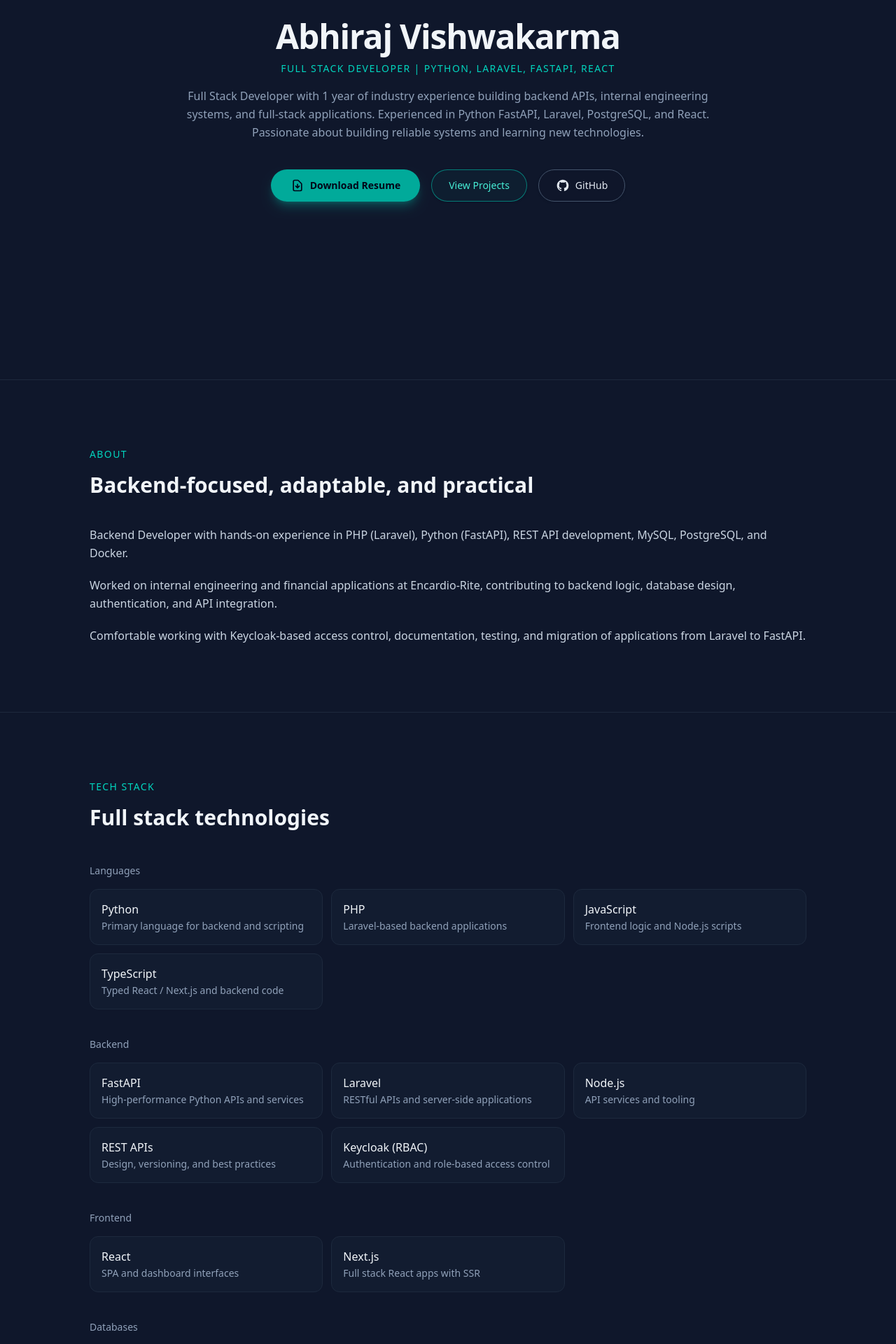
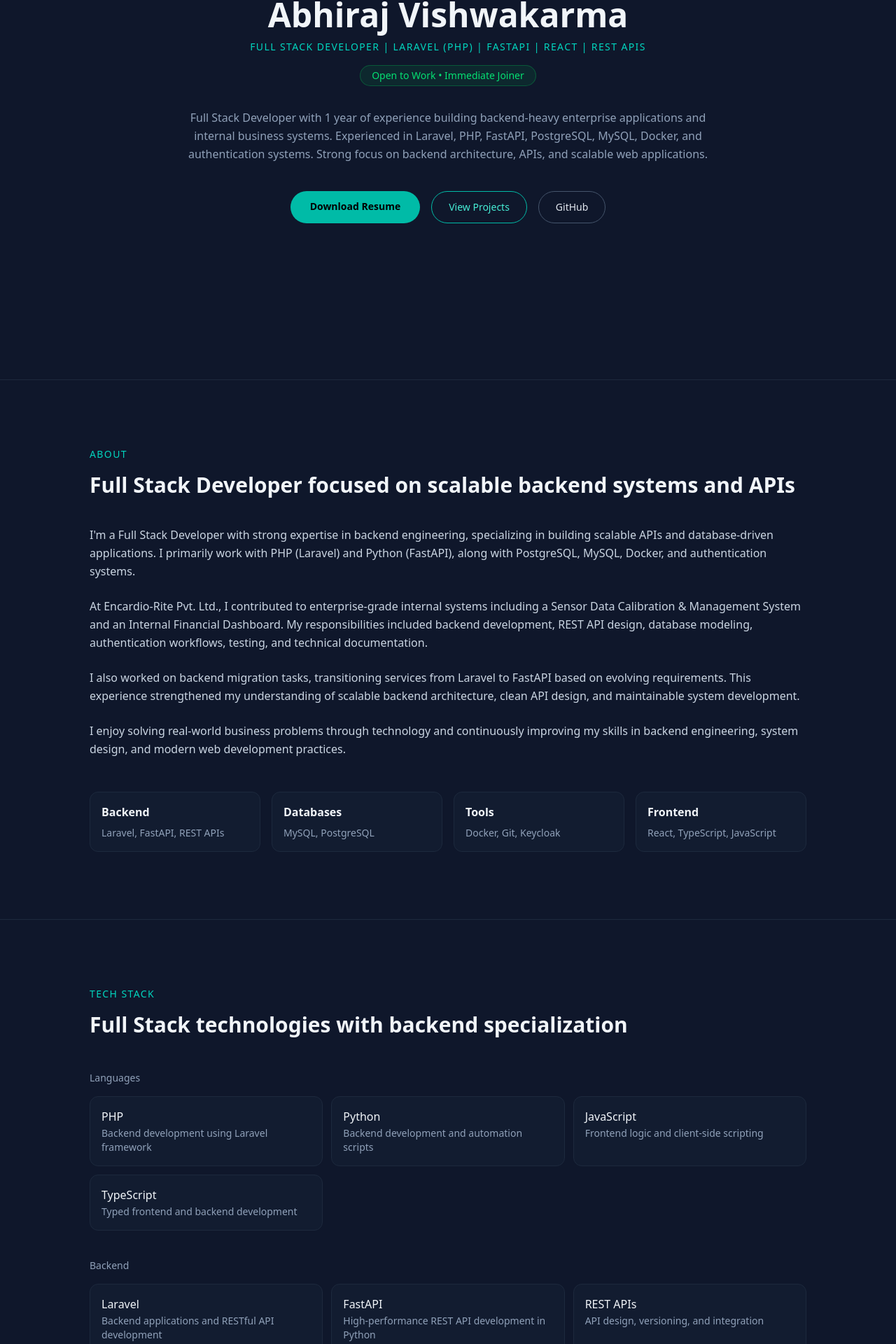
Before and after one commit to Abhiraj0406/portfolio, a React (Vite) app: page / in a window 1280 px wide. Shown: the part 258-2178 px from the top of the page at 70% size. Built offline with nearby package versions, Linux system fonts and the light colour scheme; no server answers; the HTML template or start-up script is replaced by a standard one.

Commit message:
Refactor About, Contact, Experience, FeaturedProjects, Hero, TechStack components for improved clarity, structure, and functionality; enhance project descriptions and tech stack details.

```diff
--- a/src/components/About.jsx
+++ b/src/components/About.jsx
@@ -1,10 +1,4 @@
 import { motion } from 'framer-motion';
-
-const SUMMARY = [
-  'Backend Developer with hands-on experience in PHP (Laravel), Python (FastAPI), REST API development, MySQL, PostgreSQL, and Docker.',
-  'Worked on internal engineering and financial applications at Encardio-Rite, contributing to backend logic, database design, authentication, and API integration.',
-  'Comfortable working with Keycloak-based access control, documentation, testing, and migration of applications from Laravel to FastAPI.',
-];
 
 export default function About() {
   return (
@@ -27,7 +21,7 @@ export default function About() {
           transition={{ duration: 0.4, delay: 0.05 }}
           className="mb-10 text-2xl font-semibold text-slate-100 sm:text-3xl"
         >
-          Backend-focused, adaptable, and practical
+          Full Stack Developer focused on scalable backend systems and APIs
         </motion.p>
 
         <motion.div
@@ -35,13 +29,71 @@ export default function About() {
           whileInView={{ opacity: 1, y: 0 }}
           viewport={{ once: true, margin: '-60px' }}
           transition={{ duration: 0.4, delay: 0.1 }}
-          className="space-y-5 text-slate-300"
+          className="space-y-6 text-slate-300"
         >
-          {SUMMARY.map((para) => (
-            <p key={para} className="leading-relaxed">
-              {para}
+          <p className="leading-relaxed">
+            I'm a Full Stack Developer with strong expertise in backend engineering,
+            specializing in building scalable APIs and database-driven applications.
+            I primarily work with PHP (Laravel) and Python (FastAPI), along with
+            PostgreSQL, MySQL, Docker, and authentication systems.
+          </p>
+
+          <p className="leading-relaxed">
+            At Encardio-Rite Pvt. Ltd., I contributed to enterprise-grade internal
+            systems including a Sensor Data Calibration & Management System and an
+            Internal Financial Dashboard. My responsibilities included backend
+            development, REST API design, database modeling, authentication workflows,
+            testing, and technical documentation.
+          </p>
+
+          <p className="leading-relaxed">
+            I also worked on backend migration tasks, transitioning services from
+            Laravel to FastAPI based on evolving requirements. This experience
+            strengthened my understanding of scalable backend architecture, clean API
+            design, and maintainable system development.
+          </p>
+
+          <p className="leading-relaxed">
+            I enjoy solving real-world business problems through technology and
+            continuously improving my skills in backend engineering, system design,
+            and modern web development practices.
+          </p>
+        </motion.div>
+
+        <motion.div
+          initial={{ opacity: 0, y: 24 }}
+          whileInView={{ opacity: 1, y: 0 }}
+          viewport={{ once: true }}
+          transition={{ duration: 0.4, delay: 0.2 }}
+          className="mt-12 grid gap-4 sm:grid-cols-2 lg:grid-cols-4"
+        >
+          <div className="rounded-xl border border-slate-800 bg-slate-800/30 p-4">
+            <h3 className="font-semibold text-slate-100">Backend</h3>
+            <p className="mt-2 text-sm text-slate-400">
+              Laravel, FastAPI, REST APIs
             </p>
-          ))}
+          </div>
+
+          <div className="rounded-xl border border-slate-800 bg-slate-800/30 p-4">
+            <h3 className="font-semibold text-slate-100">Databases</h3>
+            <p className="mt-2 text-sm text-slate-400">
+              MySQL, PostgreSQL
+            </p>
+          </div>
+
+          <div className="rounded-xl border border-slate-800 bg-slate-800/30 p-4">
+            <h3 className="font-semibold text-slate-100">Tools</h3>
+            <p className="mt-2 text-sm text-slate-400">
+              Docker, Git, Keycloak
+            </p>
+          </div>
+
+          <div className="rounded-xl border border-slate-800 bg-slate-800/30 p-4">
+            <h3 className="font-semibold text-slate-100">Frontend</h3>
+            <p className="mt-2 text-sm text-slate-400">
+              React, TypeScript, JavaScript
+            </p>
+          </div>
         </motion.div>
       </div>
     </section>
--- a/src/components/FeaturedProjects.jsx
+++ b/src/components/FeaturedProjects.jsx
@@ -1,12 +1,15 @@
 import { motion } from 'framer-motion';
 
-const PROJECTS = [
+const PROJECT_GROUPS = [
+  {
+    section: 'Enterprise Systems (Encardio-Rite Pvt. Ltd.)',
+    projects: [
       {
         name: 'Sensor Data Calibration & Management System',
         bullets: [
-      'Internal engineering application for calibration workflow automation and sensor data management.',
-      'Contributed to backend development using Laravel first and later FastAPI during migration.',
-      'Built REST APIs, database operations, authentication flows, and support for dashboard integration.',
+          'Enterprise internal system for sensor calibration workflow automation and structured data management.',
+          'Worked on backend development using Laravel and contributed to migration and enhancements in FastAPI.',
+          'Developed REST APIs, database models, authentication flows, and dashboard integration support.',
         ],
         stack: ['Laravel', 'PHP', 'Python', 'FastAPI', 'PostgreSQL', 'Docker', 'Keycloak', 'React'],
         repo: null,
@@ -15,24 +18,34 @@ const PROJECTS = [
       {
         name: 'Internal Financial Dashboard System',
         bullets: [
-      'Internal dashboard for structured financial and operational reporting.',
-      'Developed FastAPI APIs with pagination, filtering, and data handling for larger datasets.',
-      'Supported React and TypeScript integration, backend testing, and documentation.',
+          'Internal reporting system for financial and operational data visualization and analysis.',
+          'Built FastAPI-based APIs with pagination, filtering, and optimized handling of large datasets.',
+          'Supported frontend integration (React + TypeScript), backend testing, and API documentation.',
         ],
-    stack: ['Python', 'FastAPI', 'PostgreSQL', 'React', 'TypeScript', 'Docker'],
+        stack: ['PHP', 'Python', 'FastAPI', 'PostgreSQL', 'React', 'TypeScript', 'Docker'],
         repo: null,
         live: null,
       },
+    ],
+  },
+
+  {
+    section: 'Assignment / Independent Project',
+    projects: [
       {
         name: 'ExploreHub – Web Data Discovery Platform',
         bullets: [
-      'Full-stack platform that discovers and presents structured web data.',
-      'Built backend APIs with NestJS and integrated them with a Next.js frontend.',
-      'Implemented scraping workflows to collect and normalize data from multiple sources.',
+          'Company assignment project for web data scraping and structured data exploration.',
+          'Built backend APIs using NestJS and integrated them with a Next.js frontend.',
+          'Designed scraping workflows for extracting, cleaning, and normalizing hierarchical web data.',
+          'Deployed backend on Railway using Docker containers and frontend on Vercel.',
+          'Developed using an AI-assisted workflow (Cursor) to speed up implementation and prototyping.',
         ],
-    stack: ['Next.js', 'NestJS', 'Web Scraping'],
+        stack: ['Next.js', 'NestJS', 'Web Scraping', 'Docker', 'PostgreSQL', 'Redis', 'Railway', 'Vercel'],
         repo: 'https://github.com/Abhiraj0406/ExploreHub',
         live: 'https://explore-hub-neon.vercel.app/',
+      },
+    ],
   },
 ];
 
@@ -40,6 +53,7 @@ export default function FeaturedProjects() {
   return (
     <section id="projects" className="border-t border-slate-800 px-6 py-20 sm:py-24">
       <div className="mx-auto max-w-5xl">
+
         <motion.h2
           initial={{ opacity: 0, y: 20 }}
           whileInView={{ opacity: 1, y: 0 }}
@@ -57,11 +71,19 @@ export default function FeaturedProjects() {
           transition={{ duration: 0.4, delay: 0.05 }}
           className="mb-12 text-2xl font-semibold text-slate-100 sm:text-3xl"
         >
-          Backend work and internal systems
+          Enterprise systems and independent engineering work
         </motion.p>
 
+        <div className="space-y-12">
+
+          {PROJECT_GROUPS.map((group) => (
+            <div key={group.section}>
+              <h3 className="mb-6 text-sm font-medium text-slate-400 uppercase tracking-widest">
+                {group.section}
+              </h3>
+
               <div className="grid gap-6 lg:grid-cols-2">
-          {PROJECTS.map((project, i) => (
+                {group.projects.map((project, i) => (
                   <motion.article
                     key={project.name}
                     initial={{ opacity: 0, y: 24 }}
@@ -70,12 +92,14 @@ export default function FeaturedProjects() {
                     transition={{ duration: 0.4, delay: i * 0.1 }}
                     className="flex flex-col rounded-xl border border-slate-800 bg-slate-800/20 p-6 shadow-sm shadow-slate-950/40 transition hover:border-teal-500/40 hover:shadow-teal-500/20"
                   >
-              <h3 className="text-lg font-semibold text-slate-100">{project.name}</h3>
+                    <h4 className="text-lg font-semibold text-slate-100">
+                      {project.name}
+                    </h4>
 
                     <ul className="mt-3 flex-1 space-y-1.5 text-sm leading-relaxed text-slate-400">
                       {project.bullets.map((bullet) => (
                         <li key={bullet} className="flex gap-2">
-                    <span className="mt-1.5 h-1.5 w-1.5 shrink-0 rounded-full bg-teal-500" aria-hidden />
+                          <span className="mt-1.5 h-1.5 w-1.5 shrink-0 rounded-full bg-teal-500" />
                           <span>{bullet}</span>
                         </li>
                       ))}
@@ -83,7 +107,10 @@ export default function FeaturedProjects() {
 
                     <div className="mt-4 flex flex-wrap gap-2">
                       {project.stack.map((tech) => (
-                  <span key={tech} className="rounded-full bg-slate-700/80 px-3 py-1 text-xs text-slate-100">
+                        <span
+                          key={tech}
+                          className="rounded-full bg-slate-700/80 px-3 py-1 text-xs text-slate-100"
+                        >
                           {tech}
                         </span>
                       ))}
@@ -102,7 +129,9 @@ export default function FeaturedProjects() {
                         }`}
                       >
                         Live Demo
-                  {!project.live && <span className="text-[10px]">(internal)</span>}
+                        {!project.live && (
+                          <span className="text-[10px]">(internal)</span>
+                        )}
                       </a>
 
                       <a
@@ -117,13 +146,19 @@ export default function FeaturedProjects() {
                         }`}
                       >
                         GitHub
-                  {!project.repo && <span className="text-[10px]">(internal)</span>}
+                        {!project.repo && (
+                          <span className="text-[10px]">(internal)</span>
+                        )}
                       </a>
                     </div>
                   </motion.article>
                 ))}
               </div>
             </div>
+          ))}
+
+        </div>
+      </div>
     </section>
   );
 }
--- a/src/components/Hero.jsx
+++ b/src/components/Hero.jsx
@@ -8,87 +8,62 @@ export default function Hero() {
       id="hero"
       className="relative flex min-h-screen flex-col items-center justify-center px-6 pt-24 pb-16"
     >
-      <div className="mx-auto max-w-3xl text-center">
+      <div className="mx-auto max-w-4xl text-center">
         <motion.h1
           initial={{ opacity: 0, y: 20 }}
           animate={{ opacity: 1, y: 0 }}
-          transition={{ duration: 0.5 }}
-          className="mb-3 text-3xl font-semibold tracking-tight text-slate-100 sm:text-4xl md:text-5xl"
+          className="mb-3 text-3xl font-semibold text-slate-100 sm:text-4xl md:text-5xl"
         >
           Abhiraj Vishwakarma
         </motion.h1>
+
         <motion.p
           initial={{ opacity: 0, y: 16 }}
           animate={{ opacity: 1, y: 0 }}
-          transition={{ duration: 0.45, delay: 0.05 }}
           className="mb-4 text-sm font-medium uppercase tracking-widest text-teal-400"
         >
-          Full Stack Developer | Python, Laravel, FastAPI, React
+          Full Stack Developer | Laravel (PHP) | FastAPI | React | REST APIs
         </motion.p>
-        <motion.p
-          initial={{ opacity: 0, y: 20 }}
-          animate={{ opacity: 1, y: 0 }}
-          transition={{ duration: 0.5, delay: 0.15 }}
-          className="mb-10 text-sm text-slate-400 sm:text-base leading-relaxed"
-        >
-          Full Stack Developer with 1 year of industry experience building backend APIs, internal engineering
-          systems, and full‑stack applications. Experienced in Python FastAPI, Laravel, PostgreSQL, and React.
-          Passionate about building reliable systems and learning new technologies.
+
+        <motion.div className="mb-8 flex justify-center">
+          <span className="rounded-full border border-green-500/30 bg-green-500/10 px-4 py-1 text-sm text-green-400">
+            Open to Work • Immediate Joiner
+          </span>
+        </motion.div>
+
+        <motion.p className="mx-auto mb-10 max-w-3xl text-sm text-slate-400 sm:text-base leading-relaxed">
+          Full Stack Developer with 1 year of experience building backend-heavy
+          enterprise applications and internal business systems. Experienced in
+          Laravel, PHP, FastAPI, PostgreSQL, MySQL, Docker, and authentication systems.
+          Strong focus on backend architecture, APIs, and scalable web applications.
         </motion.p>
-        <motion.div
-          initial={{ opacity: 0, y: 20 }}
-          animate={{ opacity: 1, y: 0 }}
-          transition={{ duration: 0.5, delay: 0.25 }}
-          className="flex flex-wrap justify-center gap-3 sm:gap-4"
-        >
-          {/* Primary: Download Resume */}
+
+        {/* buttons */}
+        <div className="flex flex-wrap justify-center gap-3 sm:gap-4">
+
           <a
             href={RESUME_URL}
-            download="Abhiraj_resume.pdf"
-            className="inline-flex items-center gap-2 rounded-full bg-teal-500/90 px-7 py-3 text-sm font-semibold text-slate-950 shadow-lg shadow-teal-500/30 transition hover:bg-teal-400 hover:shadow-teal-400/40 focus-visible:outline-none focus-visible:ring-2 focus-visible:ring-teal-400 focus-visible:ring-offset-2 focus-visible:ring-offset-slate-900"
+            download
+            className="rounded-full bg-teal-500 px-7 py-3 text-sm font-semibold text-black"
           >
-            <svg className="h-5 w-5" fill="none" stroke="currentColor" viewBox="0 0 24 24" aria-hidden>
-              <path
-                strokeLinecap="round"
-                strokeLinejoin="round"
-                strokeWidth={2}
-                d="M12 10v6m0 0-3-3m3 3 3-3m2 8H7a2 2 0 0 1-2-2V5a2 2 0 0 1 2-2h5.586a1 1 0 0 1 .707.293l5.414 5.414A1 1 0 0 1 19 9.414V19a2 2 0 0 1-2 2z"
-              />
-            </svg>
             Download Resume
           </a>
 
-          {/* Secondary: View Projects */}
           <a
             href="#projects"
-            className="inline-flex items-center gap-2 rounded-full border border-teal-500/60 bg-teal-500/5 px-6 py-3 text-sm font-medium text-teal-300 shadow-sm shadow-slate-900/40 transition hover:border-teal-400 hover:bg-teal-500/15 hover:text-teal-200 focus-visible:outline-none focus-visible:ring-2 focus-visible:ring-teal-400 focus-visible:ring-offset-2 focus-visible:ring-offset-slate-900"
+            className="rounded-full border border-teal-500 px-6 py-3 text-sm text-teal-300"
           >
             View Projects
           </a>
 
-          {/* Tertiary: GitHub */}
           <a
             href="https://github.com/Abhiraj0406"
             target="_blank"
-            rel="noopener noreferrer"
-            className="inline-flex items-center gap-2 rounded-full border border-slate-600 bg-slate-900/60 px-6 py-3 text-sm font-medium text-slate-200 shadow-sm shadow-slate-900/60 transition hover:border-teal-500 hover:text-teal-300 focus-visible:outline-none focus-visible:ring-2 focus-visible:ring-teal-400 focus-visible:ring-offset-2 focus-visible:ring-offset-slate-900"
-            aria-label="Open GitHub profile"
+            className="rounded-full border border-slate-600 px-6 py-3 text-sm text-slate-200"
           >
-            <svg className="h-5 w-5" fill="currentColor" viewBox="0 0 24 24" aria-hidden>
-              <path
-                fillRule="evenodd"
-                d="M12 2C6.477 2 2 6.484 2 12.017c0 4.425 2.865 8.18 6.839 9.504.5.092.682-.217.682-.483
-                0-.237-.008-.868-.013-1.703-2.782.605-3.369-1.343-3.369-1.343-.454-1.158-1.11-1.466-1.11-1.466-.908-.62.069-.608.069-.608
-                1.003.07 1.531 1.032 1.531 1.032.892 1.53 2.341 1.088 2.91.832.092-.647.35-1.088.636-1.338-2.22-.253-4.555-1.113-4.555-4.951
-                0-1.093.39-1.988 1.029-2.688-.103-.253-.446-1.272.098-2.65 0 0 .84-.27 2.75 1.026A9.564 9.564 0 0 1 12 6.844c.85.004 1.705.115
-                2.504.337 1.909-1.296 2.747-1.027 2.747-1.027.546 1.379.202 2.398.1 2.651.64.7 1.028 1.595 1.028 2.688 0 3.848-2.339 4.695-4.566
-                4.943.359.309.678.92.678 1.855 0 1.338-.012 2.419-.012 2.747 0 .268.18.58.688.482A10.02 10.02 0 0 0 22 12.017C22 6.484 17.522 2 12 2z"
-                clipRule="evenodd"
-              />
-            </svg>
             GitHub
           </a>
-        </motion.div>
+        </div>
       </div>
     </section>
   );
--- a/src/components/TechStack.jsx
+++ b/src/components/TechStack.jsx
@@ -4,44 +4,43 @@ const SKILL_GROUPS = [
   {
     title: 'Languages',
     skills: [
-      { name: 'Python', desc: 'Primary language for backend and scripting' },
-      { name: 'PHP', desc: 'Laravel-based backend applications' },
-      { name: 'JavaScript', desc: 'Frontend logic and Node.js scripts' },
-      { name: 'TypeScript', desc: 'Typed React / Next.js and backend code' },
+      { name: 'PHP', desc: 'Backend development using Laravel framework' },
+      { name: 'Python', desc: 'Backend development and automation scripts' },
+      { name: 'JavaScript', desc: 'Frontend logic and client-side scripting' },
+      { name: 'TypeScript', desc: 'Typed frontend and backend development' },
     ],
   },
   {
     title: 'Backend',
     skills: [
-      { name: 'FastAPI', desc: 'High-performance Python APIs and services' },
-      { name: 'Laravel', desc: 'RESTful APIs and server-side applications' },
-      { name: 'Node.js', desc: 'API services and tooling' },
-      { name: 'REST APIs', desc: 'Design, versioning, and best practices' },
+      { name: 'Laravel', desc: 'Backend applications and RESTful API development' },
+      { name: 'FastAPI', desc: 'High-performance REST API development in Python' },
+      { name: 'REST APIs', desc: 'API design, versioning, and integration' },
       { name: 'Keycloak (RBAC)', desc: 'Authentication and role-based access control' },
     ],
   },
   {
     title: 'Frontend',
     skills: [
-      { name: 'React', desc: 'SPA and dashboard interfaces' },
-      { name: 'Next.js', desc: 'Full stack React apps with SSR' },
+      { name: 'React', desc: 'Component-based UI and dashboard interfaces' },
+      { name: 'Next.js', desc: 'Full-stack React applications with SSR' },
     ],
   },
   {
     title: 'Databases',
     skills: [
-      { name: 'PostgreSQL', desc: 'Schema design and query optimisation' },
-      { name: 'MySQL', desc: 'Relational data and reporting' },
+      { name: 'PostgreSQL', desc: 'Schema design and query optimization' },
+      { name: 'MySQL', desc: 'Relational databases and reporting systems' },
     ],
   },
   {
-    title: 'Tools',
+    title: 'Tools & DevOps',
     skills: [
-      { name: 'Docker', desc: 'Containerised dev and deployment' },
-      { name: 'Git', desc: 'Version control and collaboration' },
-      { name: 'Postman', desc: 'API testing and collections' },
-      { name: 'Azure DevOps', desc: 'Boards, pipelines, and project tracking' },
-      { name: 'CI/CD workflows', desc: 'Automated testing and deployment pipelines' },
+      { name: 'Docker', desc: 'Containerized development and deployment' },
+      { name: 'Git', desc: 'Version control and collaborative development' },
+      { name: 'Postman', desc: 'API testing and validation' },
+      { name: 'Azure DevOps', desc: 'Project tracking and CI/CD pipelines' },
+      { name: 'CI/CD', desc: 'Automated build, test, and deployment workflows' },
       { name: 'Cursor AI', desc: 'AI-assisted development workflow' },
     ],
   },
@@ -64,6 +63,7 @@ export default function TechStack() {
   return (
     <section id="tech" className="border-t border-slate-800 px-6 py-20 sm:py-24">
       <div className="mx-auto max-w-5xl">
+
         <motion.h2
           initial={{ opacity: 0, y: 20 }}
           whileInView={{ opacity: 1, y: 0 }}
@@ -73,6 +73,7 @@ export default function TechStack() {
         >
           Tech Stack
         </motion.h2>
+
         <motion.p
           initial={{ opacity: 0, y: 20 }}
           whileInView={{ opacity: 1, y: 0 }}
@@ -80,8 +81,9 @@ export default function TechStack() {
           transition={{ duration: 0.4, delay: 0.05 }}
           className="mb-12 text-2xl font-semibold text-slate-100 sm:text-3xl"
         >
-          Full stack technologies
+          Full Stack technologies with backend specialization
         </motion.p>
+
         <div className="space-y-10">
           {SKILL_GROUPS.map((group, gIdx) => (
             <motion.div
@@ -91,7 +93,10 @@ export default function TechStack() {
               viewport={{ once: true, margin: '-60px' }}
               transition={{ duration: 0.4, delay: gIdx * 0.05 }}
             >
-              <h3 className="mb-4 text-sm font-medium text-slate-400">{group.title}</h3>
+              <h3 className="mb-4 text-sm font-medium text-slate-400">
+                {group.title}
+              </h3>
+
               <motion.ul
                 variants={container}
                 initial="hidden"
@@ -105,8 +110,12 @@ export default function TechStack() {
                     variants={item}
                     className="rounded-xl border border-slate-800 bg-slate-800/30 p-4 transition hover:border-teal-500/40 hover:bg-slate-800/50"
                   >
-                    <span className="font-medium text-slate-100">{skill.name}</span>
-                    <p className="mt-0.5 text-sm text-slate-400">{skill.desc}</p>
+                    <span className="font-medium text-slate-100">
+                      {skill.name}
+                    </span>
+                    <p className="mt-0.5 text-sm text-slate-400">
+                      {skill.desc}
+                    </p>
                   </motion.li>
                 ))}
               </motion.ul>
```
Also changed, not shown: src/components/Contact.jsx (+29 -47 lines), src/components/Experience.jsx (+22 -15 lines). Lines whose indentation alone changed are shown as unchanged.
